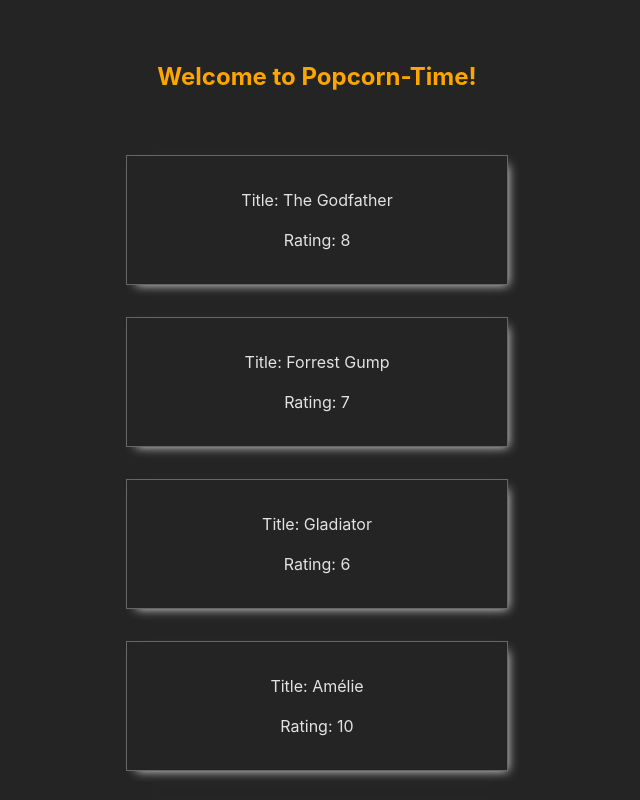
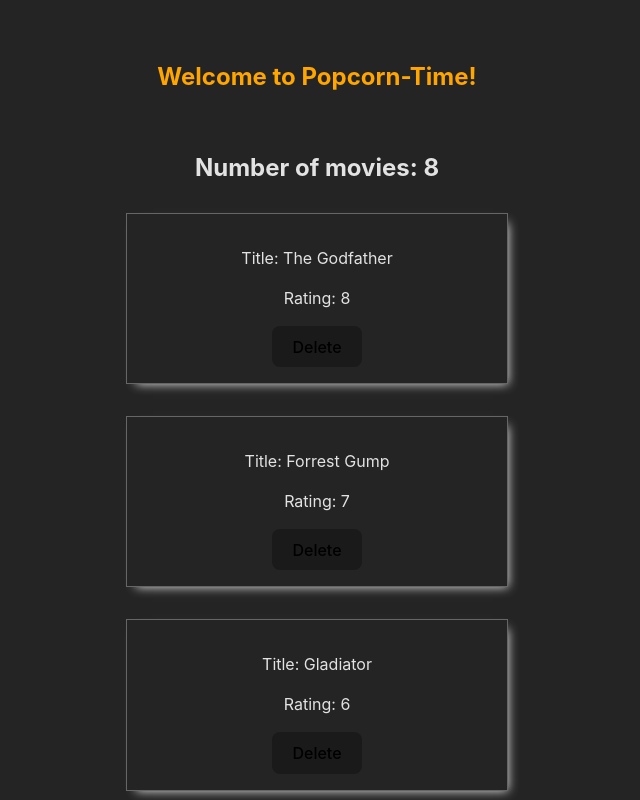
Before and after one commit to ironhack-apr2024-theScriptSociety/popcorn-time, a React (Vite) app: page / in a window 1280 px wide. Shown: the top 800 px of the page, without its empty margins (323-963 px from the left). Built offline with nearby package versions, Linux system fonts and the light colour scheme.

Commit message:
implement functionality to delete movies

```diff
--- a/src/components/MovieList.jsx
+++ b/src/components/MovieList.jsx
@@ -1,14 +1,30 @@
+import { useState } from "react";
 import movies from "../data/movies.json";
 
 
 function MovieList(){
+
+    const [moviesToDisplay, setMoviesToDisplay] = useState(movies);
+
+
+    const deleteMovie = (movieId) => {
+        const newList = moviesToDisplay.filter( movie => movie.id !== movieId );
+        setMoviesToDisplay(newList);
+    }
+
+
     return (
         <section className="MovieList">
-            {movies.map( (movieObj) => {
+
+            <h1>Number of movies: {moviesToDisplay.length}</h1>
+
+            {moviesToDisplay.map( (movieObj) => {
                 return (
                     <div className="card" key={movieObj.id}>
                         <p>Title: {movieObj.title}</p>
                         <p>Rating: {movieObj.rating}</p>
+
+                        <button onClick={() => {deleteMovie(movieObj.id)}}>Delete</button>
                     </div>
                 )
             })}
```
